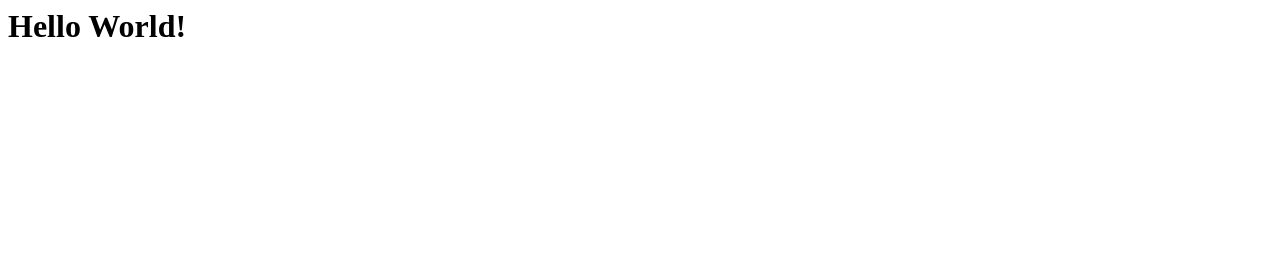
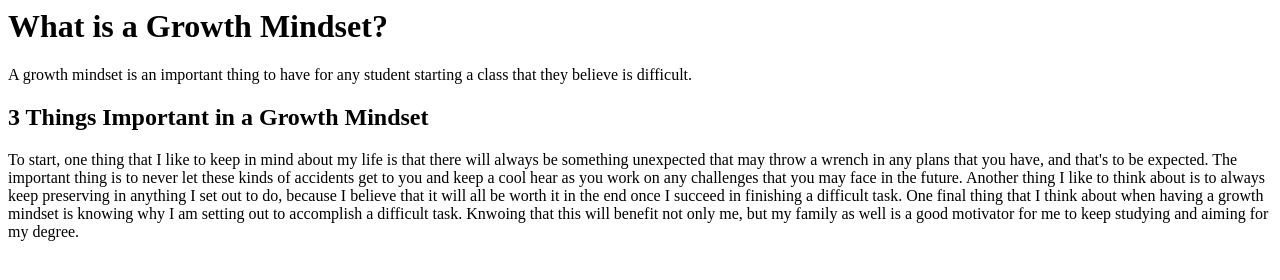
Before and after one commit to ELemus64/ELemus64.github.io, a plain HTML site: page index.html in a window 1280 px wide. Drawn offline with Linux system fonts and the light colour scheme.

Commit message:
Update index.html

```diff
--- a/index.html
+++ b/index.html
@@ -1,3 +1,8 @@
 <html>
-  <h1>Hello World!</h1>
+  <h1>What is a Growth Mindset?</h1>
+    <body>A growth mindset is an important thing to have for any student starting a class that they believe is difficult. </body>
+  <h2>3 Things Important in a Growth Mindset</h2>
+    <body>To start, one thing that I like to keep in mind about my life is that there will always be something unexpected that may throw a wrench in any plans that you have, and that's to be expected. The important thing is to never let these kinds of accidents get to you and keep a cool hear as you work on any challenges that you may face in the future.</body>
+    <body>Another thing I like to think about is to always keep preserving in anything I set out to do, because I believe that it will all be worth it in the end once I succeed in finishing a difficult task.</body>
+    <body>One final thing that I think about when having a growth mindset is knowing why I am setting out to accomplish a difficult task. Knwoing that this will benefit not only me, but my family as well is a good motivator for me to keep studying and aiming for my degree.</body>
 </html>
```
